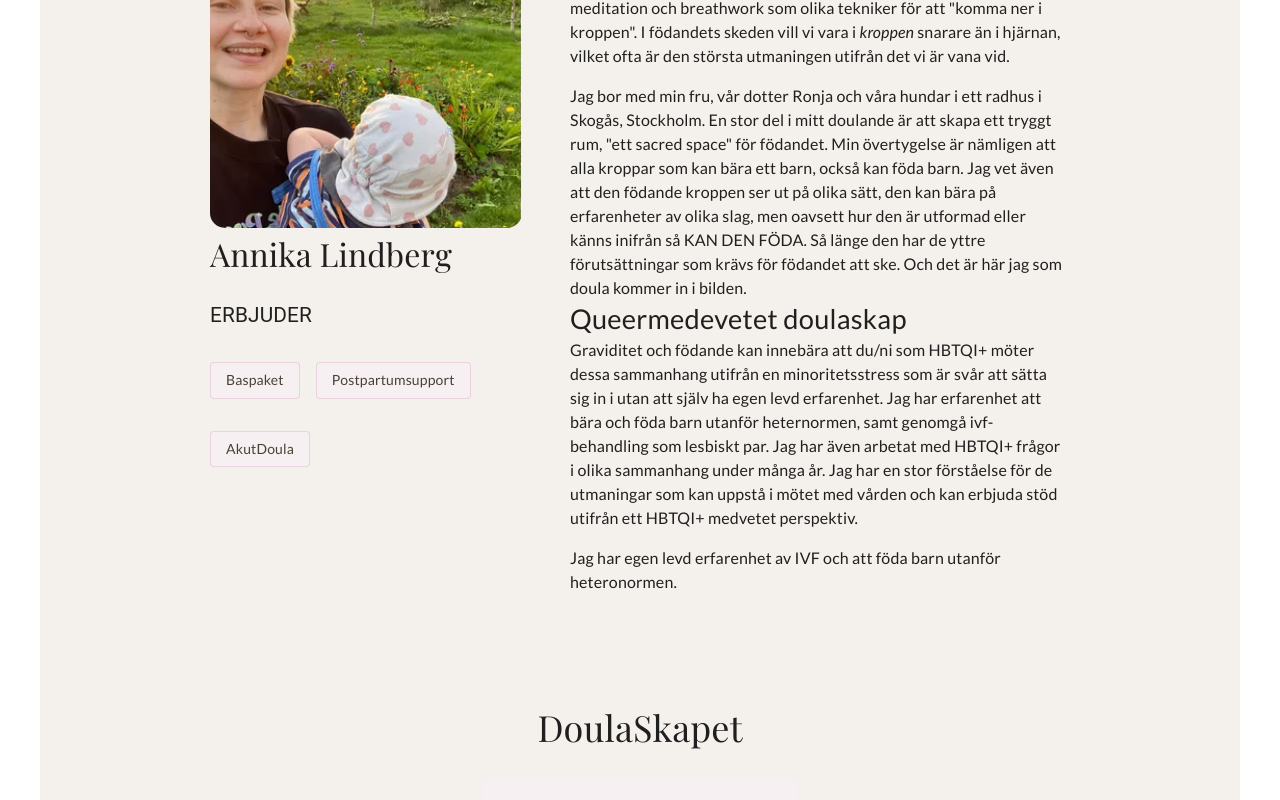
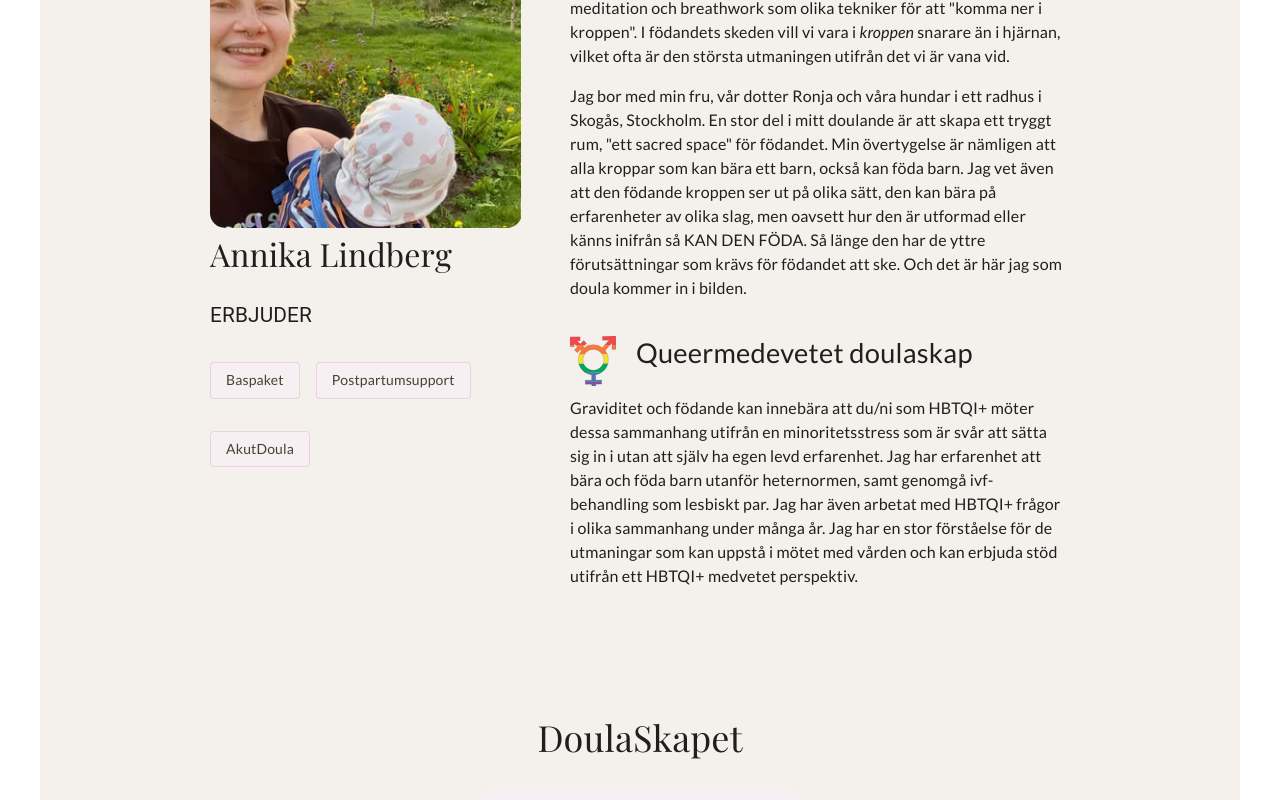
Before and after one commit to annikalindberg/DoulaSkapet, a React (Create React App) app: page /Doulor/Annika in a window 1280 px wide. Shown: the part 621-1421 px from the top of the page. Built offline with nearby package versions, Linux system fonts and the light colour scheme.

Commit message:
profilepage setup

```diff
--- a/src/components/HeroSection.js
+++ b/src/components/HeroSection.js
@@ -26,12 +26,12 @@ const HeroSection = () => {
 
      }}>
 
-        <Typography variant='overline'>
+        <Typography gutterBottom variant='overline' >
        Grattis till graviditeten!  </Typography>
-     <typography paragraph gutterBottom>
+     <typography gutterBottom paragraph>
        Och så fint att du hittat till oss på DoulaSkapet! Oavsett vem du är eller var du just nu befinner dig på din resa, så har du kommit helt rätt.
      </typography>
-       <Typography variant="h2" gutterBottom>Varför anlita en Doula</Typography>
+       <Typography variant="h2" >Varför anlita en Doula</Typography>
 
         <Typography paragraph>
          Att anlita en doula är kanske den bästa present du kan ge till dig själv under graviditeten. Förlossningen är en av livets mest krävande och intensiva upplevelse och med hjälp av en doula ger du dig själv en bättre förutsättning till en positiv förlossningsupplevelse. Det möjliggör också en trygg start för din bebis för livet utanför magen. Forskning* visar nämligen att föräldrar som har stöd av en doula ökar chansen till en positiv förlossningsupplevelse och därmed även en bättre start i livet som förälder.</Typography> <Typography paragraph>
--- a/src/pages/AnnikaProfilePage.js
+++ b/src/pages/AnnikaProfilePage.js
@@ -2,6 +2,7 @@ import React from 'react';
 import { Box, Grid, Typography, Container, Button, Link } from '@mui/material';
 import { useTheme } from '@mui/material/styles';
 import CustomNetlifyForm from '../components/CustomGoogleForm'
+import lgbt  from '../assets/lgbtq.svg'
 
 const AnnikaProfilePage = () => {
    const theme = useTheme();
@@ -89,13 +90,16 @@ const AnnikaProfilePage = () => {
                 AkutDoula
               </Button>
               </Box>
+
             </Box>
+
+
         </Grid>
         <Grid item xs={12} md={6} lg={6} sx={{ textAlign: 'left', p: '8px' }}>
           <Typography variant="h1" gutterBottom >
           Annika Lindberg
         </Typography>
-          <Typography paragraph>
+          <Typography paragraph data-aos="fade-up">
   Som doula drivs jag av ett stort intresse för allt som har med graviditet, födande och
   kroppen att göra, och ägnar mig själv åt yoga, meditation och breathwork som olika
   tekniker för att "komma ner i kroppen". I födandets skeden vill vi vara i
@@ -105,12 +109,27 @@ const AnnikaProfilePage = () => {
 
         <Typography paragraph gutterBottom>Jag bor med min fru, vår dotter Ronja och våra hundar i ett radhus i Skogås, Stockholm. En stor del i mitt doulande är att skapa ett tryggt rum, "ett sacred space" för födandet. Min övertygelse är nämligen att alla kroppar som kan bära ett barn, också kan föda barn. Jag vet även att den födande kroppen ser ut på olika sätt, den kan bära på erfarenheter av olika slag, men oavsett hur den är utformad eller känns inifrån så KAN DEN FÖDA. Så
   länge den har de yttre förutsättningar som krävs för födandet att ske. Och det är här jag
-            som doula kommer in i bilden.
-            <Typography variant='subtitle1'> Queermedevetet doulaskap </Typography>
+              som doula kommer in i bilden.
+              <Box sx={{ display: 'flex', flexDirection: 'row', alignItems: 'center', textAlign: 'center', gap: '16px', flexWrap: 'wrap', mt: '20px', mb: '10px' } } data-aos="fade-up" >
+                          <Box
+              component="img"
+              src={lgbt}
+              alt="LGBT Support"
+              sx={{
+                width: {
+                  xs: '30px', // Width on extra-small screens
+                  sm: '40px', // Width on small screens
+                  md: '50px'  // Width on medium and larger screens
+                },
+                height: 'auto', // Height will adjust automatically
+                mt: 2
+              }}
+/>
+              <Typography variant='subtitle1'> Queermedevetet doulaskap </Typography>
+              </Box>
             <Typography paragraph gutterBottom> Graviditet och födande kan innebära att du/ni som HBTQI+ möter dessa sammanhang utifrån en minoritetsstress som är svår att sätta sig in i utan att själv ha egen levd erfarenhet. Jag har erfarenhet att bära och föda barn utanför heternormen, samt genomgå ivf-behandling som lesbiskt par. Jag har även arbetat med HBTQI+ frågor i olika sammanhang under många år. Jag har en stor förståelse för de utmaningar som kan uppstå i mötet med vården och kan erbjuda stöd utifrån ett HBTQI+ medvetet perspektiv.
             </Typography>
-</Typography> <Typography> Jag har egen levd erfarenhet av IVF och att föda barn utanför heteronormen.
-        </Typography>
+</Typography>
 
           {/* Add more content as needed */}
         </Grid>
```
